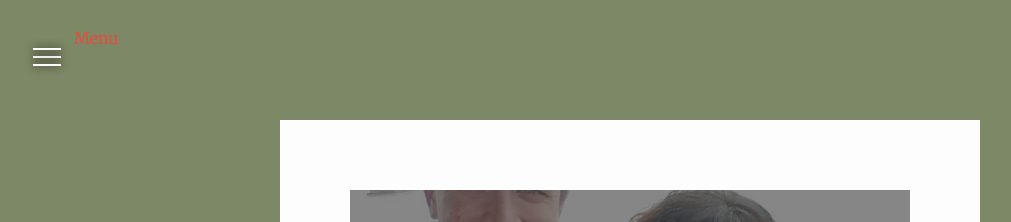
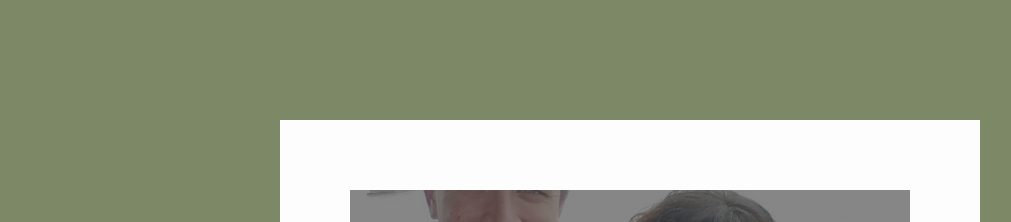
Before and after one commit to andersmurphy/wedding, a Jekyll site: the page built from index.html, in a window 1280 px wide. Shown: the top 222 px of the page, without its empty margins (10-1021 px from the left). Built offline with Jekyll 4.4.1, drawn with Linux system fonts in a browser that asks for light colours; nearby versions of some CDN libraries; the list of posts is cut into pages by our own code.

Commit message:
removes sidebar

```diff
--- a/_includes/sidebar.html
+++ /dev/null
@@ -1,30 +0,0 @@
-<a href="#" class="sb-toggle-left">Menu
-    <span class="nav-icon"></span>
-</a>
-
-<div class="sb-slidebar sb-left sb-style-push">
-    <nav>
-        <a href="{{ site.baseurl }}/"><h2 class="site-title">{{ site.name }}</h2></a>
-        <ul class="sb-menu">
-        {% assign pages_list = site.pages | sort:"url" %}
-        {% for node in pages_list %}
-            {% if node.title != null %}
-                {% if node.layout == "page" %}
-                <li class="sb-close {% if page.url == node.url %}active{% endif %}">
-                    <a href="{{ node.url | prepend: site.baseurl }}">{{ node.title }}</a>
-                </li>
-                {% endif %}
-            {% endif %}
-        {% endfor %}
-        </ul>
-
-        <div class="site-info">
-            <p>
-                {{ site.name }} &dash; Copyright &copy; {{ site.time | date: '%Y' }}
-            </p>
-            <p>
-                Powered by Jekyll using <a href="http://github.com/SalGnt/Travelogue">Travelogue</a>
-            </p>
-        </div>
-    </nav>
-</div>
--- a/_layouts/default.html
+++ b/_layouts/default.html
@@ -22,8 +22,6 @@
 
     </main>
 
-    {% include sidebar.html %}
-
     {% include js.html %}
 
 </body>
```
